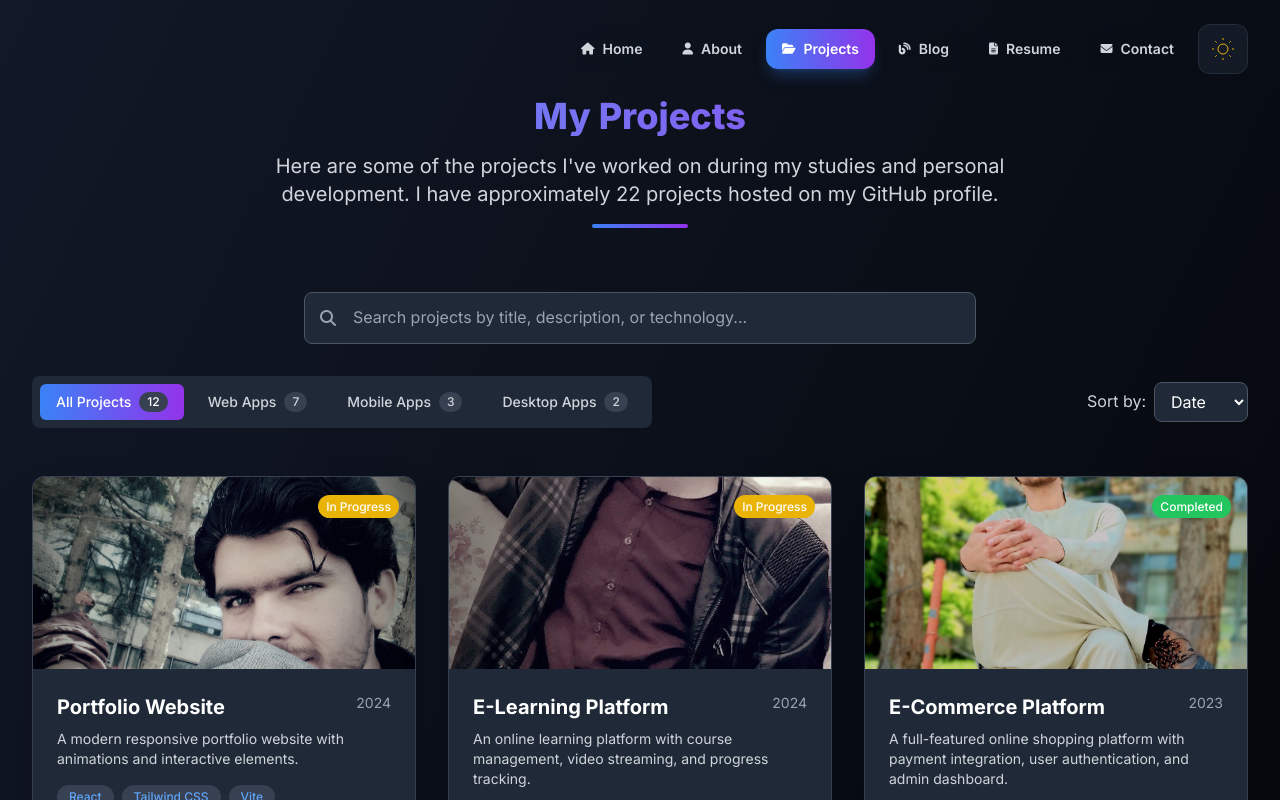
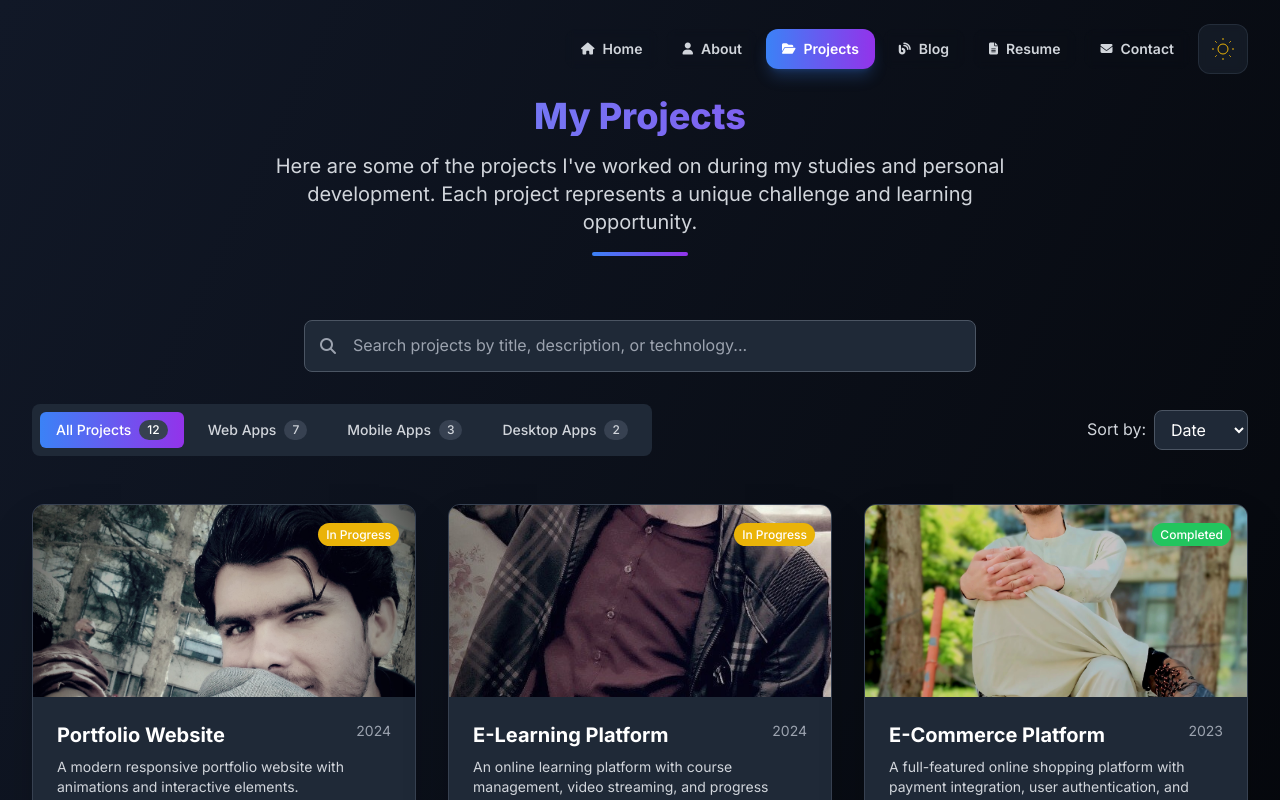
Before and after one commit to WiyarAhmadZai/Portfolio, a React (Vite) app: page /projects in a window 1280 px wide. Shown: the top 800 px of the page. Built offline with nearby package versions, Linux system fonts and the light colour scheme; the HTML template or start-up script is replaced by a standard one.

Commit message:
Update Projects component description to emphasize the unique challenges and learning opportunities of each project, enhancing clarity and engagement.

```diff
--- a/src/pages/Projects.jsx
+++ b/src/pages/Projects.jsx
@@ -361,7 +361,7 @@ const Projects = () => {
           </h1>
           <p className="text-xl text-gray-300 max-w-3xl mx-auto">
             Here are some of the projects I've worked on during my studies and personal development.
-            I have approximately 22 projects hosted on my GitHub profile.
+            Each project represents a unique challenge and learning opportunity.
           </p>
           <div className="w-24 h-1 bg-gradient-to-r from-blue-500 to-purple-600 mx-auto rounded-full mt-4"></div>
         </div>
```
